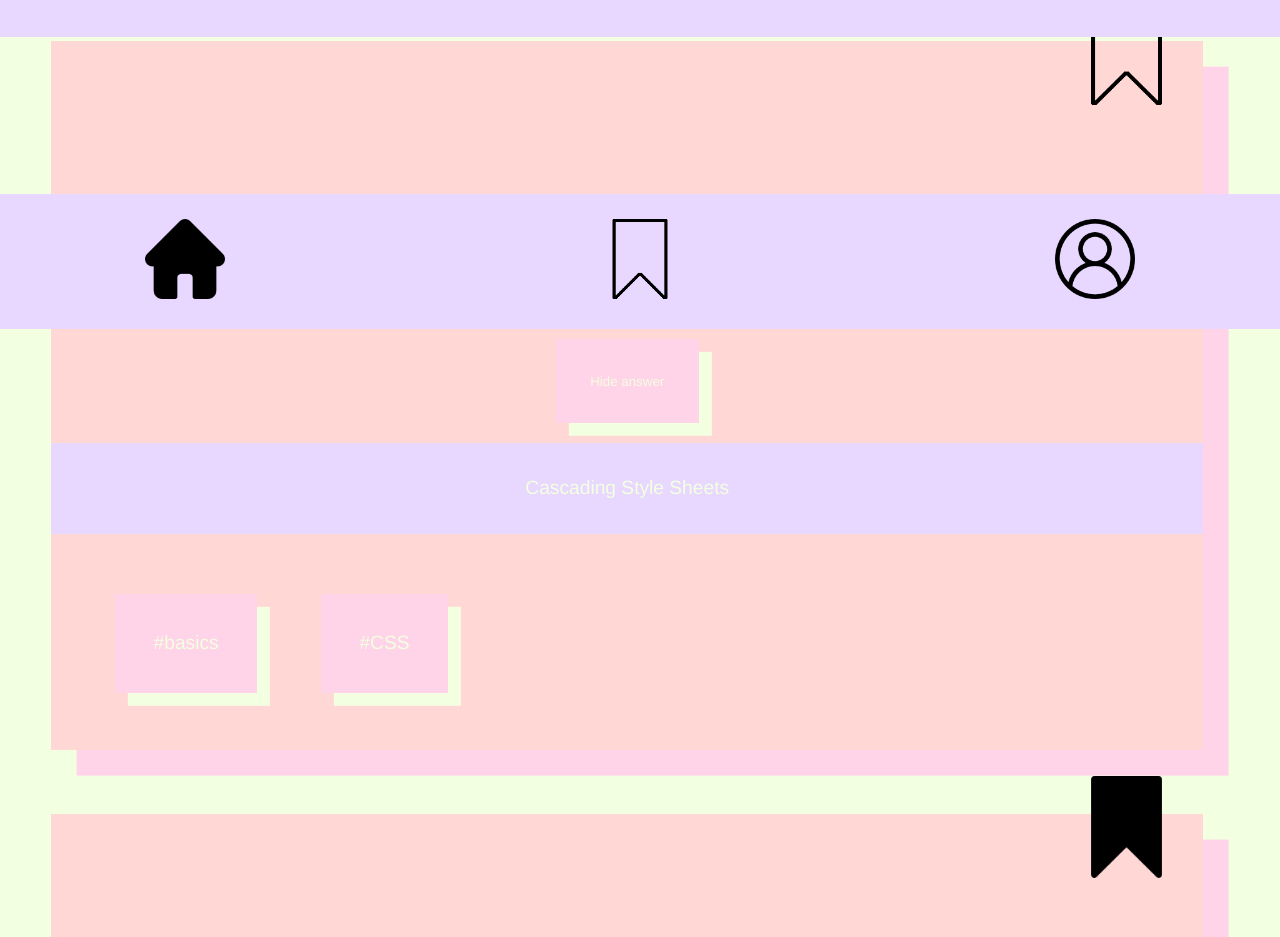
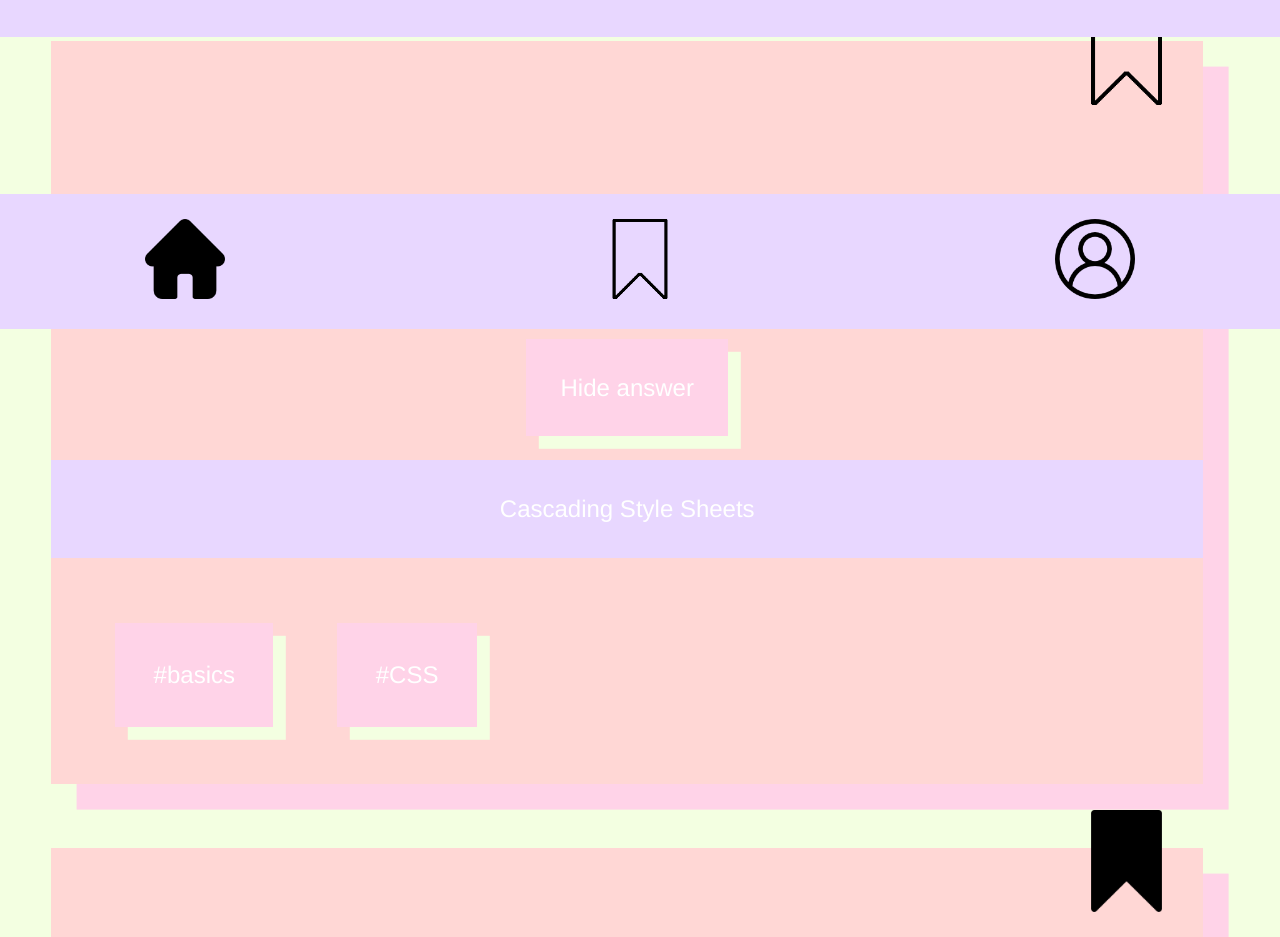
Before and after one commit to turbo-91/TorbenJost-quiz-app, a plain HTML site: page index.html in a window 1280 px wide. Shown: the part 471-1408 px from the top of the page. Drawn offline with Linux system fonts and the light colour scheme.

Commit message:
adjust color sets fpr readability

```diff
--- a/css/global.css
+++ b/css/global.css
@@ -9,8 +9,8 @@
   --secondary-background-color: #f3ffe1;
   --tertiary-background-color: #e8d7ff;
   --highlight-color: #ffd3e8;
-  --primary-font-color: #dfffd6;
-  --secondary-font-color: #f3ffe1;
+  --primary-font-color: white;
+  --secondary-font-color: white;
 }
 
 body {
@@ -24,7 +24,6 @@ header {
   position: fixed;
   left: 0%;
   top: 0%;
-  /* height: 10%; */
   width: 100%;
   background-color: var(--tertiary-background-color);
 }
@@ -41,7 +40,6 @@ footer {
   z-index: 2;
   position: fixed;
   display: flex;
-
   bottom: 0%;
   width: 100vw;
   background-color: var(--tertiary-background-color);
@@ -54,7 +52,7 @@ h1 {
   position: relative;
   margin-top: 4%;
   text-align: center;
-  color: var(--primary-font-color);
+  color: var(--secondary-background-color);
   font-size: 12vw;
 }
 
@@ -68,7 +66,8 @@ button {
   border: none;
   box-shadow: 1vw 1vw var(--secondary-background-color);
   background-color: var(--highlight-color);
-  color: var(--secondary-background-color);
+  color: var(--secondary-font-color);
+  font-size: x-large;
   padding: 3%;
 }
 
@@ -77,6 +76,6 @@ p {
   background-color: var(--tertiary-background-color);
   padding: 3%;
   width: 100%;
-  font-size: larger;
+  font-size: x-large;
   margin-bottom: -2%;
 }
```
